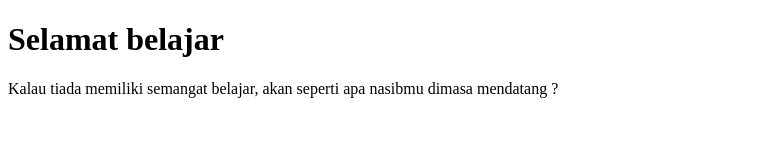
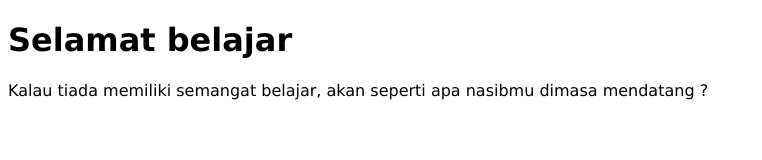
Before and after one commit to ifanzulkais/Percobaan-Git, a plain HTML site: page index.html in a window 1280 px wide. Shown: the whole page, without its empty margins (0-762 px from the left). Drawn offline with Linux system fonts and the light colour scheme.

Commit message:
menambahkan file style.css dan memberi font terbaru

```diff
--- a/index.html
+++ b/index.html
@@ -4,6 +4,7 @@
     <meta charset="UTF-8">
     <meta name="viewport" content="width=device-width, initial-scale=1.0">
     <title>Latihan Git ke 2</title>
+    <link rel="stylesheet" href="style.css">
 </head>
 <body>
     <h1>Selamat belajar</h1>
--- /dev/null
+++ b/style.css
@@ -0,0 +1,3 @@
+body {
+    font-family: verdana;
+}
```
